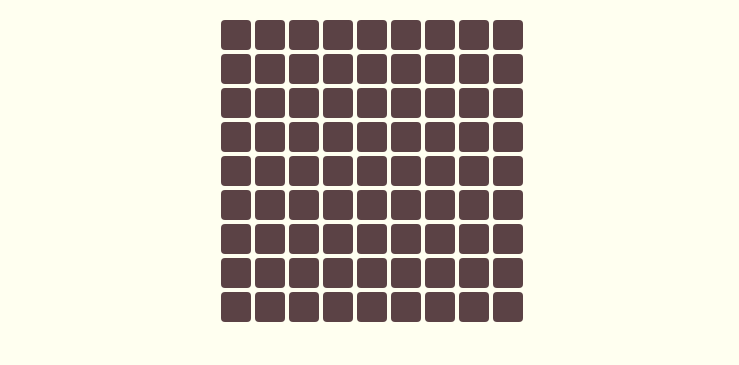
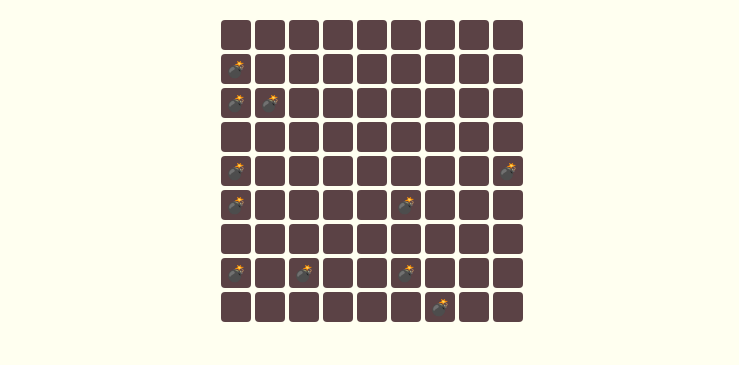
Before and after one commit to GuthZa/minesweeper, a React (Create React App) app: page / in a window 1280 px wide. Shown: the part 342-707 px from the top of the page, without its empty margins (268-1007 px from the left). Built offline with nearby package versions, Linux system fonts and the light colour scheme.

Commit message:
Change render mines to when board is created

```diff
--- a/src/App.js
+++ b/src/App.js
@@ -8,7 +8,6 @@ import {
   GameOverModal,
 } from "./components";
 
-let timer = 0;
 let timerId;
 
 function App() {
@@ -33,8 +32,7 @@ function App() {
 
   const handleLevelChange = (ele) => setSelectedLevel(ele.currentTarget.value);
 
-  const handleTimer = (t, id) => {
-    timer = t;
+  const handleTimer = (id) => {
     timerId = id;
   };
 
--- a/src/components/cell/cell.component.jsx
+++ b/src/components/cell/cell.component.jsx
@@ -5,18 +5,15 @@ function Cell(props) {
   const {
     isMined,
     grid,
-    checkNeighborsHaveMines,
+    numMines,
     onGameOver,
     onMineCount,
     gameStarted,
   } = props;
   const [isFlag, setFlag] = useState("");
   const [isRevealed, setRevealed] = useState(false);
-  const [numMines, setNumMines] = useState(0);
 
   const handleSetCellRevealed = () => (!isRevealed ? setRevealed(true) : "");
-
-  const handleSetNumberOfMines = (value) => setNumMines(value);
 
   //Clears the board to a new state
   useEffect(() => {
@@ -44,7 +41,6 @@ function Cell(props) {
 
     if (e.type === "click" && isFlag === "") {
       handleSetCellRevealed();
-      handleSetNumberOfMines(checkNeighborsHaveMines());
       if (isMined && !isRevealed) onGameOver();
     } else if (e.type === "contextmenu" && !isRevealed) {
       handleSetFlag();
@@ -55,7 +51,7 @@ function Cell(props) {
 
   if (isFlag === "flagged") cellText = "🚩";
   else if (isFlag === "possible") cellText = "?";
-  else if (isRevealed) {
+  else if (!isRevealed) {
     if (numMines !== 0) cellText = numMines;
     if (isMined) cellText = "💣";
   }
--- a/src/components/game-panel/game-panel.component.jsx
+++ b/src/components/game-panel/game-panel.component.jsx
@@ -17,11 +17,26 @@ function GamePanel(props) {
     const newGrid = [];
     let maxMinas = numMinesOnLevel(level);
     let [width, height] = boardSize(level);
+    console.log(width);
 
-    for (let i = 0, currentMinas = 0; i < height * width; i++, currentMinas++)
+    for (let i = 0, currentMinas = 0; i < width * height; i++, currentMinas++)
       newGrid.push(new BoardCell(currentMinas <= maxMinas));
 
-    setGrid(shuffleArray(newGrid));
+    let shuffledArray = shuffleArray(newGrid);
+    let x = 0,
+      y = 0;
+
+    shuffledArray.forEach((cell) => {
+      cell.x = x++;
+      cell.y = y;
+      if (!(x % width)) {
+        y++;
+        x = 0;
+      }
+      cell.numMines = checkNeighborsHaveMines(x, y);
+    });
+
+    setGrid(shuffledArray);
   };
 
   useEffect(() => {
@@ -40,22 +55,17 @@ function GamePanel(props) {
       isToRemoveMine ? previousValue - 1 : previousValue + 1
     );
 
-  const checkNeighborsHaveMines = (cell) => {
-    // console.log("to implent");
-    // let width = selectedLevel === "3" ? 30 : selectedLevel === "2" ? 16 : 9;
-    // let arrayPosition = y * width + x;
-    // let value = grid.filter((ele) => isAdjacentAndMined(cell, ele)).length;
-    console.log(cell);
-    // return value;
+  const checkNeighborsHaveMines = (x, y) => {
+    return grid.filter((ele) => isAdjacentAndMined(x, y, ele)).length;
   };
 
-  const isAdjacentAndMined = (cell, ele) => {
-    let value =
-      Math.abs(cell.x - ele.x) <= 1 &&
-      Math.abs(cell.y - ele.y) <= 1 &&
-      !(cell.x === ele.x && cell.y === ele.y) &&
-      ele.isMined;
-    return value;
+  const isAdjacentAndMined = (x, y, ele) => {
+    return (
+      Math.abs(x - ele.x) <= 1 &&
+      Math.abs(y - ele.y) <= 1 &&
+      !(x === ele.x && y === ele.y) &&
+      ele.isMined
+    );
   };
 
   return (
@@ -74,7 +84,7 @@ function GamePanel(props) {
             key={index}
             grid={grid}
             isMined={cell.isMined}
-            checkNeighborsHaveMines={checkNeighborsHaveMines}
+            mineCount={cell.numMines}
             onGameOver={onGameOver}
             onMineCount={handleMineCount}
             gameStarted={gameStarted}
@@ -86,9 +96,15 @@ function GamePanel(props) {
 }
 
 class BoardCell {
+  /**
+   * @param {Boolean} mined
+   */
   constructor(mined) {
+    this.x = 0;
+    this.y = 0;
     this.isMined = mined;
     this.isFlagged = false;
+    this.mineDisplay = 0;
   }
 }
 
--- a/src/components/timer/Timer.component.jsx
+++ b/src/components/timer/Timer.component.jsx
@@ -19,7 +19,7 @@ function Timer({ onTimer }) {
   //executa o useEffect
 
   useEffect(() => {
-    onTimer(seconds, idInterval);
+    onTimer(idInterval);
   }, [seconds, onTimer, idInterval]);
 
   return <>{seconds}</>;
--- a/src/helpers/boardsize.js
+++ b/src/helpers/boardsize.js
@@ -1,6 +1,6 @@
 const boardSize = (level) => {
-  let width = level === "3" || level === "2" ? 16 : 9;
-  let height = level === "3" ? 30 : level === "2" ? 16 : 9;
+  let height = level === "3" || level === "2" ? 16 : 9;
+  let width = level === "3" ? 30 : level === "2" ? 16 : 9;
   return [width, height];
 };
 
```
